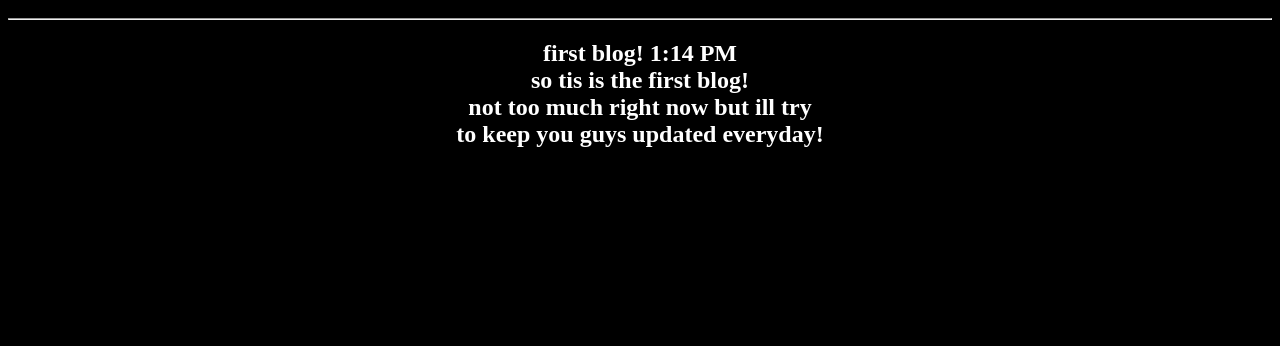
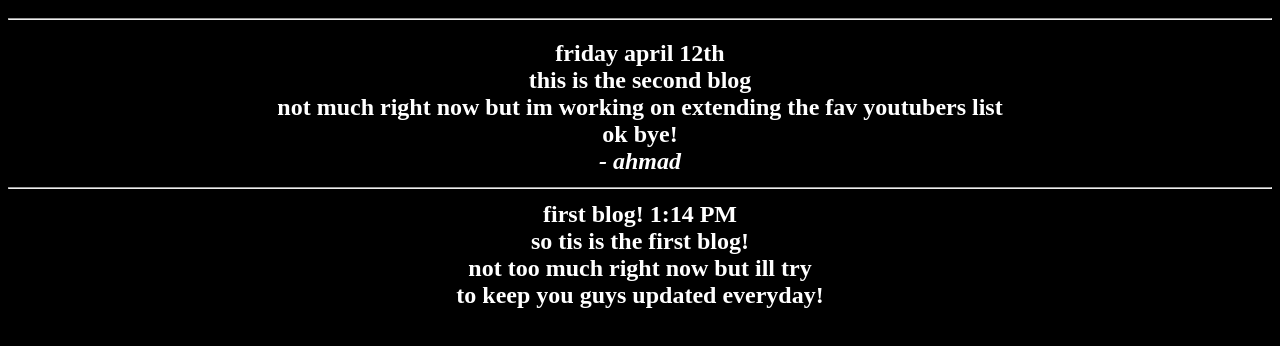
Before and after one commit to Ahmaad21Al2/ahmads-website, a plain HTML site: page blog.html in a window 1280 px wide. Shown: the part 48-394 px from the top of the page. Drawn offline with Linux system fonts and the light colour scheme.

Commit message:
Add files via upload

```diff
--- a/blog.html
+++ b/blog.html
@@ -8,6 +8,16 @@
             <h1>ahmads blog!</h1>
             <hr>
             <h2>
+                friday april 12th
+                <br>
+                this is the second blog
+                <br>
+                not much right now but im working on extending the fav youtubers list
+                <br>
+                ok bye!
+                <br>
+                <i>- ahmad</i>
+                <hr>
                 first blog! 1:14 PM
                 <br>
                 so tis is the first blog!
```
